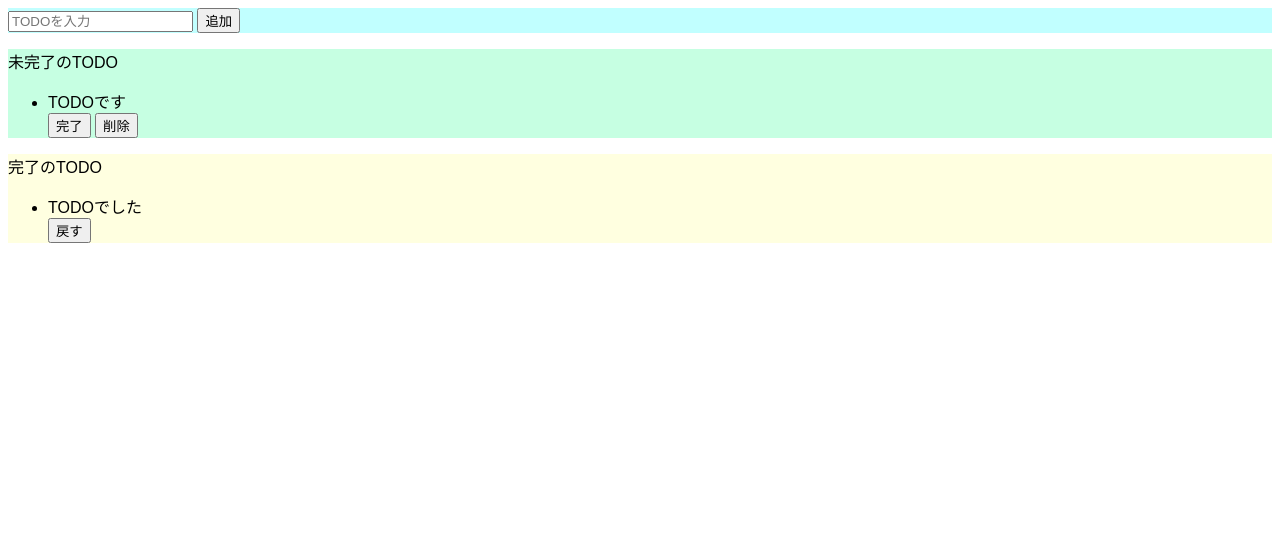
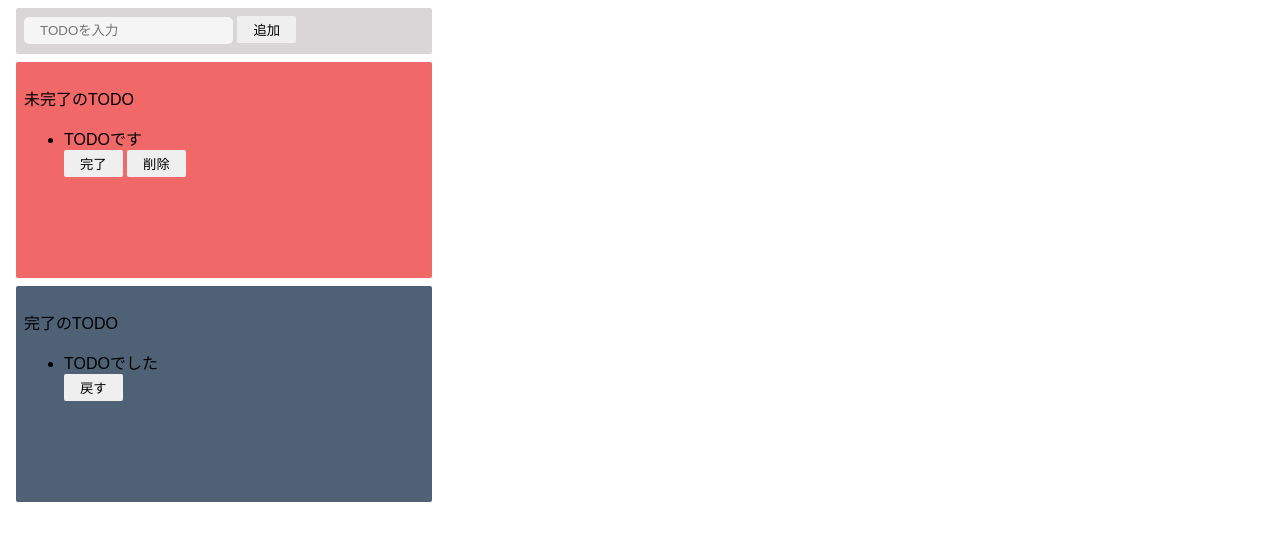
Before and after one commit to 3ru/todo-js, a website built with Parcel: page index.html in a window 1280 px wide. Built offline with nearby package versions, Linux system fonts and the light colour scheme.

Commit message:
style: colored

```diff
--- a/src/styles.css
+++ b/src/styles.css
@@ -2,14 +2,50 @@ body {
   font-family: sans-serif;
 }
 
+input {
+  border-radius: 2px;
+  border-radius: 5px;
+  border: none;
+  outline: none;
+  padding: 6px 16px;
+  background-color: whitesmoke;
+}
+
+button {
+  border-radius: 2px;
+  border: none;
+  padding: 4px 16px;
+}
+
+button:hover {
+  background-color: #ffee93;
+  color: #e97878;
+  cursor: pointer;
+}
+
 .input-area {
-  background-color: #c1ffff;
+  background-color: #d8d6d6;
+  width: 400px;
+  height: 30px;
+  padding: 8px;
+  margin: 8px;
+  border-radius: 2px;
 }
 
 .incomplete-area {
-  background-color: #c6ffe2;
+  background-color: #f05454e1;
+  width: 400px;
+  min-height: 200px;
+  padding: 8px;
+  margin: 8px;
+  border-radius: 2px;
 }
 
 .complete-area {
-  background-color: #ffffe0;
+  background-color: #30475eda;
+  width: 400px;
+  min-height: 200px;
+  padding: 8px;
+  margin: 8px;
+  border-radius: 2px;
 }
```
